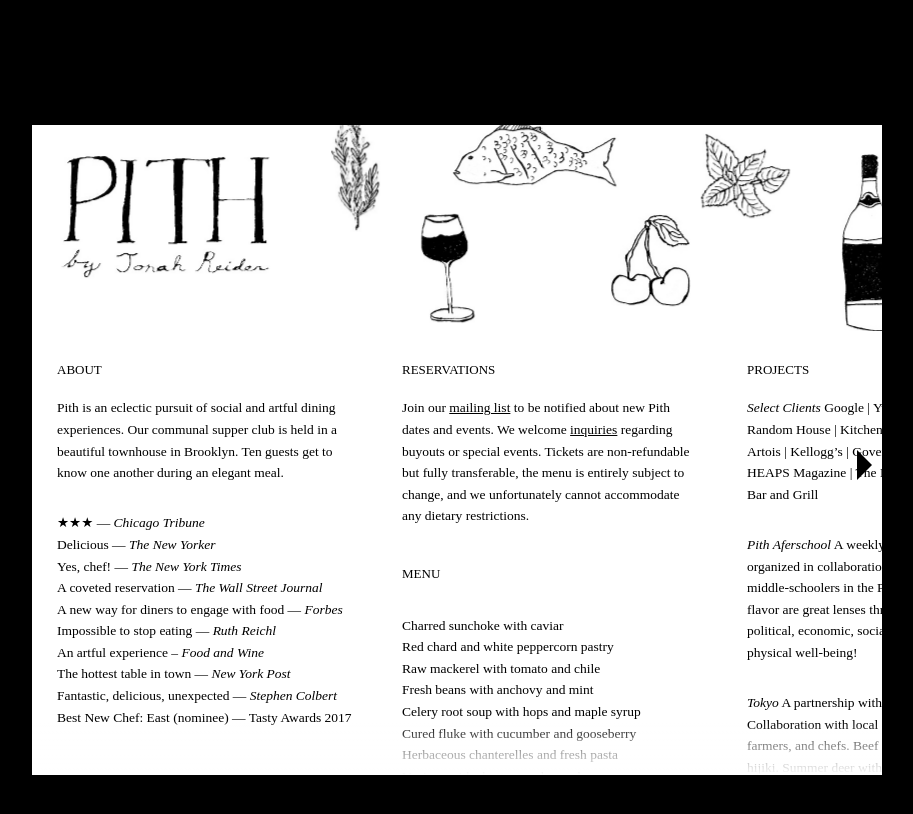
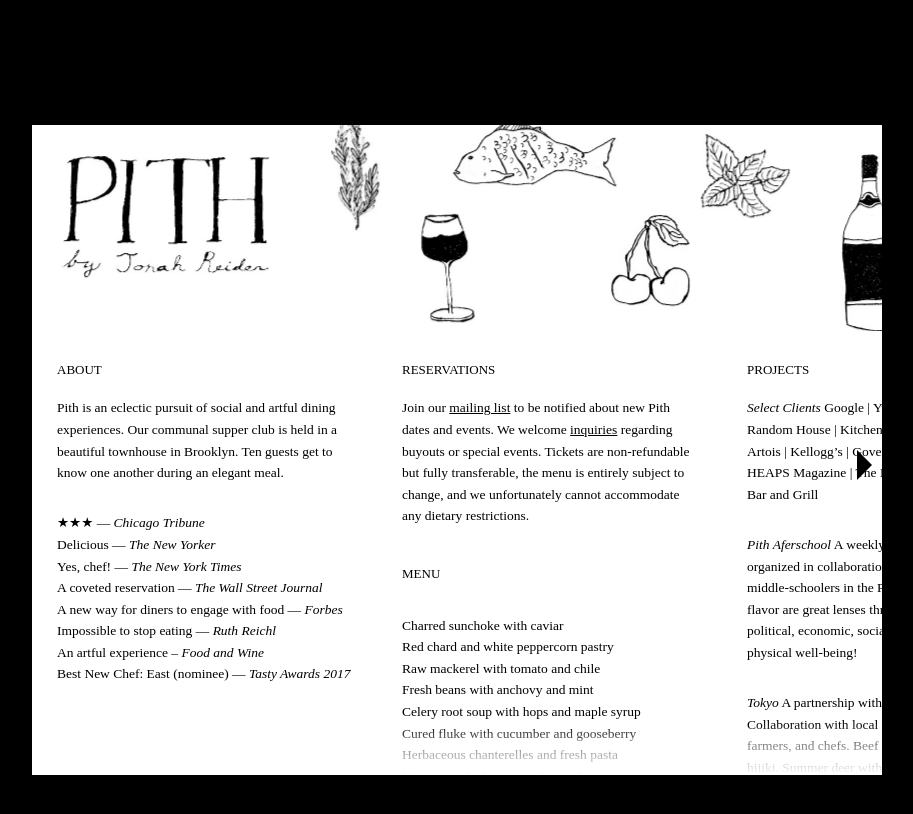
Before and after one commit to zoe-pith/pith-site, a Jekyll site: the page built from index.md, in a window 1280 px wide. Shown: the top 814 px of the page, without its empty margins (183-1096 px from the left). Built offline with Jekyll 4.4.1, drawn with Linux system fonts in a browser that asks for light colours; some web fonts are replaced.

Commit message:
Update about.md

```diff
--- a/sections/about.md
+++ b/sections/about.md
@@ -8,7 +8,5 @@
 A coveted reservation — <a href="http://www.wsj.com/articles/for-columbia-student-entrepreneur-dorm-restaurant-is-just-the-first-course-1454113319">The Wall Street Journal</a>
 A new way for diners to engage with food — <a href="http://www.forbes.com/sites/eveturowpaul/2016/09/09/what-happens-when-the-dorm-room-chef-graduates/">Forbes</a>
 Impossible to stop eating — <a href="http://ruthreichl.com/2016/04/a-pithy-meal.html/">Ruth Reichl</a>
-An artful experience – <a>Food and Wine</a>
-The hottest table in town — <a href="https://nypost.com/2015/10/07/the-hottest-table-in-town-is-in-a-columbia-university-dorm/">New York Post</a>
-Fantastic, delicious, unexpected — <a href="https://www.youtube.com/watch?v=61fjFhCBnRc">Stephen Colbert</a>
-Best New Chef: East (nominee) — Tasty Awards 2017
+An artful experience – <a>[Food and Wine](http://www.foodandwine.com/chefs/why-these-chefs-are-creating-alternative-restaurant)</a>
+Best New Chef: East (nominee) — <a>Tasty Awards 2017</a>
```
